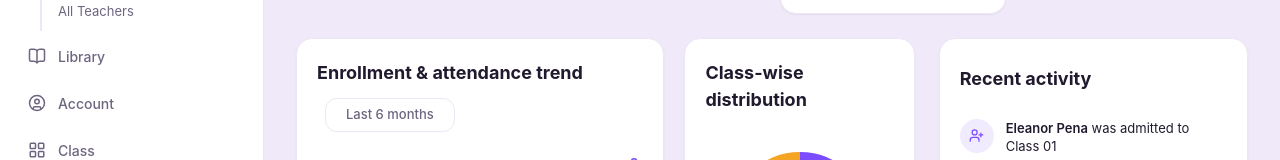
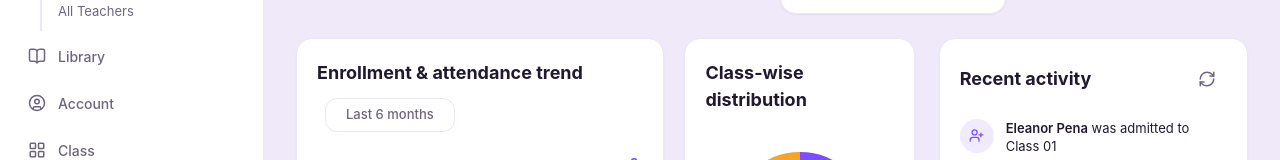
Before and after one commit to wee08/fullstack_cours_homework, a React app in the folder student_management/frontend/: page / in a window 1280 px wide. Shown: the part 305-465 px from the top of the page. Built offline with nearby package versions, Linux system fonts and the light colour scheme; the HTML template or start-up script is replaced by a standard one.

Commit message:
Replace activity refresh icon with Lucide component

```diff
--- a/student_management/frontend/src/components/ActivityFeed.jsx
+++ b/student_management/frontend/src/components/ActivityFeed.jsx
@@ -1,3 +1,4 @@
+import { RefreshCw } from "lucide-react";
 import { activities } from "../assets/assets";
 const ActivityFeed = () => {
   return (
@@ -8,7 +9,7 @@ const ActivityFeed = () => {
           className="icon-btn icon-btn--ghost"
           title="Refresh"
           id="refreshActivityBtn">
-          <i data-lucide="refresh-cw"></i>
+          <RefreshCw />
         </button>
       </div>
       <ul className="activity-feed" id="activityFeed">
```
